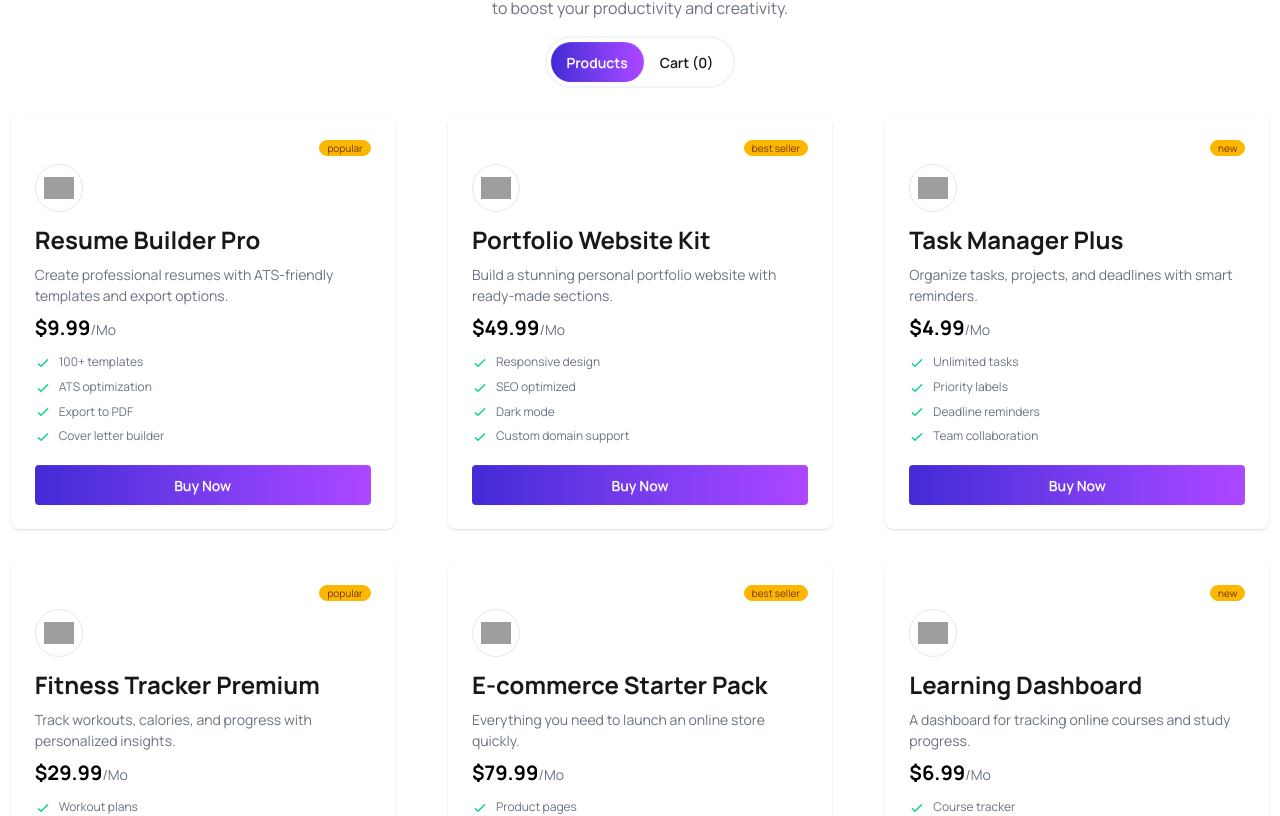
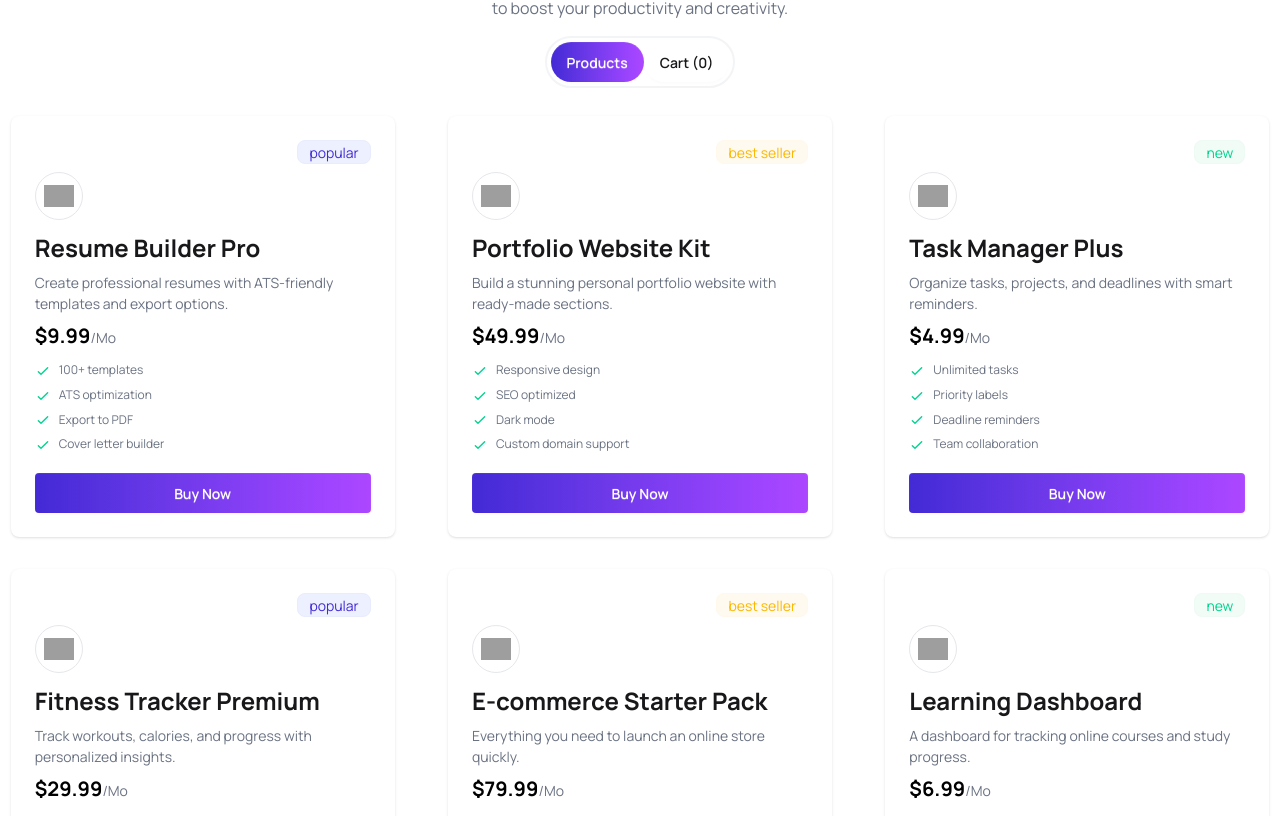
Before and after one commit to antick-arch/DigiTools, a React (Vite) app: page / in a window 1280 px wide. Shown: the part 1171-1987 px from the top of the page. Built offline with nearby package versions, Linux system fonts and the light colour scheme; grey boxes are pictures that could not be loaded.

Commit message:
fixed badge background

```diff
--- a/src/components/cardSection/Cards.jsx
+++ b/src/components/cardSection/Cards.jsx
@@ -17,7 +17,15 @@ const Cards = ({cardInfo,carts, setCarts}) => {
         <div className="card w-96 bg-base-100 shadow-sm">
             <div className="card-body">
                 <div className='flex justify-end rounded-full'>
-                    <span className="badge badge-xs badge-warning">{cardInfo.tag}</span>
+                    <span className={`badge badge-soft
+                        ${
+                            cardInfo.tag.toLowerCase() === "popular"?'badge-primary':
+                            cardInfo.tag.toLowerCase() === "best seller"?'badge-warning':
+                            cardInfo.tag.toLowerCase() === "new"?'badge-success':''
+                        }
+                        `}>
+                        {cardInfo.tag}
+                        </span>
                 </div>
                 <div>
                     <div className='h-12 w-12 flex items-center mb-3 border border-gray-200 rounded-full p-2'>
```
Also changed, not shown: 2 other files (tests, documents, lock files or other folders).
